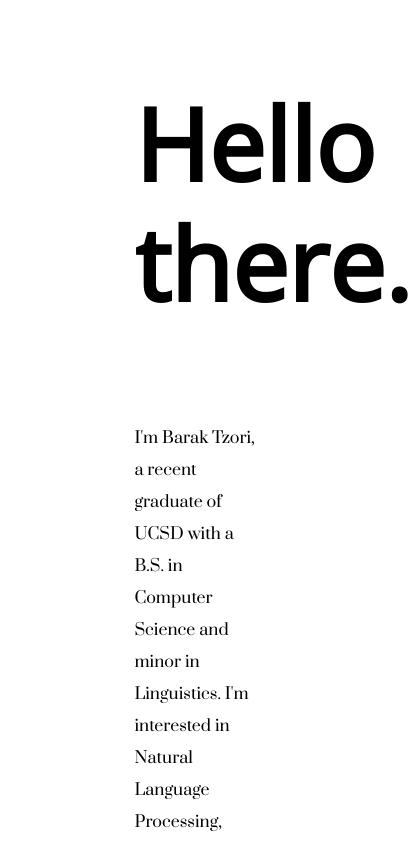
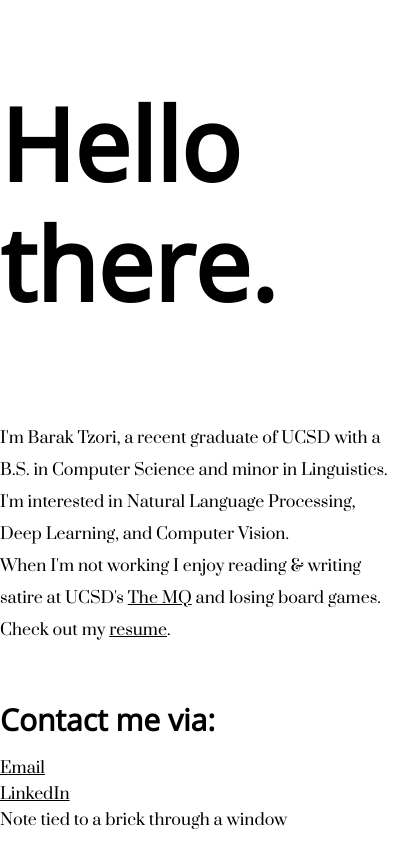
Before and after one commit to BarakTzori/baraktzori.github.io, a plain HTML site: page index.html in a window 390 px wide. Shown: the top 844 px of the page, 411 px wide, since content can reach past the window. Drawn offline with nearby package versions, Linux system fonts and the light colour scheme.

Commit message:
add some style changes, mobile screen, etc

```diff
--- a/index.html
+++ b/index.html
@@ -2,6 +2,7 @@
 <html>
   <head>
     <link rel="stylesheet" href="https://unpkg.com/purecss@1.0.0/build/pure-min.css" integrity="sha384-nn4HPE8lTHyVtfCBi5yW9d20FjT8BJwUXyWZT9InLYax14RDjBj46LmSztkmNP9w" crossorigin="anonymous">
+    <link rel="stylesheet" href="https://unpkg.com/purecss@1.0.0/build/grids-responsive-min.css">
     <link href="https://fonts.googleapis.com/css?family=Open+Sans" rel="stylesheet">
     <link href="https://fonts.googleapis.com/css?family=Prata" rel="stylesheet">
     <link rel="stylesheet" type="text/css" href="style.css">
@@ -9,14 +10,19 @@
 
 
   <body>
-    <div class="pure-g, heading">
-      <div class="pure-u-1-3"></div>
-      <h2 class="pure-u-1-3">Hello there.</h2>
+    <div class="heading">
+      <div class="pure-g">
+        <div class="pure-u-1 pure-u-md-1-3"></div>
+        <div class="pure-u-1 pure-u-md-1-3">
+          <h2>Hello there.</h2>
+        </div>
+      </div>
     </div>
 
-    <div class="pure-g, about-me">
-      <div class="pure-u-1-3"></div>
-      <p class="pure-u-1-3">I'm Barak Tzori, a recent graduate of UCSD with a B.S. in Computer Science
+    <div class="about-me">
+      <div class="pure-g">
+        <div class="pure-u-1 pure-u-md-1-3"></div>
+        <p class="pure-u-1 pure-u-md-1-3">I'm Barak Tzori, a recent graduate of UCSD with a B.S. in Computer Science
            and minor in Linguistics. I'm interested in Natural Language Processing, Deep Learning,
            and Computer Vision.
            <br>When I'm not working I enjoy reading & writing satire at UCSD's
@@ -24,10 +30,11 @@
            and losing board games.
            <br>Check out my <a href="link">resume</a>.</p>
       </div>
+    </div>
 
     <div class="pure-g, contact-me">
-      <div class="pure-u-1-3"></div>
-      <div class="pure-u-1-3">
+      <div class="pure-u-1 pure-u-md-1-3"></div>
+      <div class="pure-u-1 pure-u-md-1-3">
         <h4>Contact me via:</h4>
         <ul>
           <li><p><a href="mailto:barak.tzori@gmail.com">Email</a></p></li>
--- a/style.css
+++ b/style.css
@@ -12,7 +12,7 @@ h4 {
   letter-spacing: 0px;
 }
 
-.about-me p{
+.about-me .pure-g p{
   font-family: 'Prata', serif;
   font-size: 16px;
   line-height: 32px;
```
Lines whose indentation alone changed are shown as unchanged.
